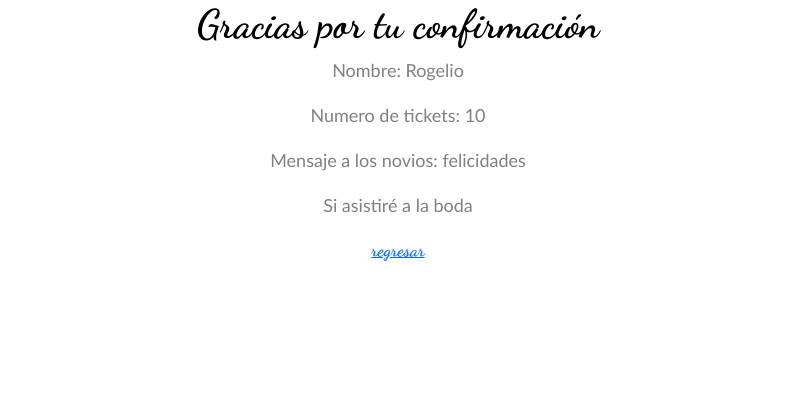
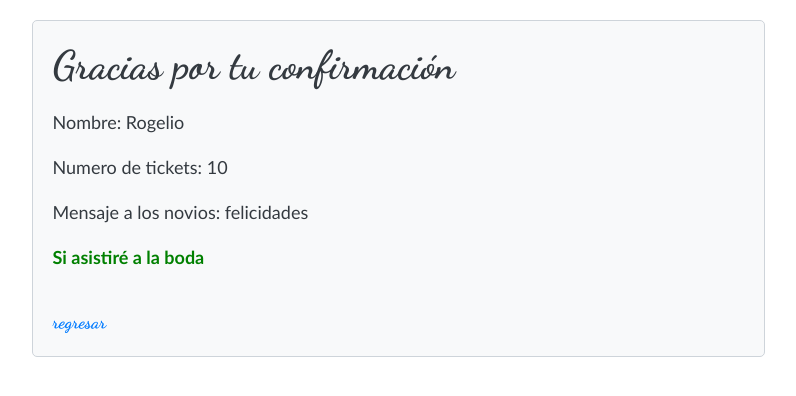
Before and after one commit to roger8787/django-beginner-1, a Django app: template templates/form_successful.html in a window 1280 px wide. Shown: the top 396 px of the page, without its empty margins (242-1038 px from the left). Run offline with Django 4.2, Linux system fonts and the light colour scheme; the template is opened without the code that fills it: values that come from a table or form of the project are taken from there, others are empty; data comes from the database, SQL or seed files in the repository; both versions use the stored data as it was after the commit.

Commit message:
adding css style for the pages when the form ins submited

```diff
--- a/app1/urls.py
+++ b/app1/urls.py
@@ -5,6 +5,7 @@ app_name = 'app1'
 urlpatterns = [
     path('', views.home, name='home'),
     path('about/', views.about, name='about'),
-    # path('successful/', views.successful_view, name='successful'),
+    path('successful/', views.successful_form_view, name='successful'),
     path('not-found/', views.reservation_not_found, name='not-found'),
+
 ]
--- /dev/null
+++ b/static/css/form_successful.css
@@ -0,0 +1,38 @@
+.custom-container {
+    background-color: #f8f9fa;
+    border: 1px solid #ced4da;
+    border-radius: 5px;
+    padding: 20px;
+    margin-top: 20px;
+}
+
+.custom-container h1 {
+    color: #343a40;
+    font-weight: bold;
+    margin-bottom: 20px;
+}
+
+.custom-container p {
+    color: #343a40;
+}
+
+.custom-container .attend {
+    font-weight: bold;
+    color: green;
+}
+
+.custom-container .not-attend {
+    font-weight: bold;
+    color: red;
+}
+
+.custom-container .return-link {
+    color: #007bff;
+    text-decoration: none;
+    display: inline-block;
+    margin-top: 20px;
+}
+
+.custom-container .return-link:hover {
+    text-decoration: underline;
+}
--- a/templates/form_successful.html
+++ b/templates/form_successful.html
@@ -1,9 +1,13 @@
 {% extends "base.html" %}
+{% load static %}
+
 
 {% block content %}
 
 
 <div class="container">
+
+  <link rel="stylesheet" href="{%static 'css/form_successful.css'%}">
 
 
  <!-- messages-->
@@ -39,24 +43,34 @@
 
 
 
-    <div class="row">
-        <div class="col text-center">
-
-            <h1 style="color: black;">Gracias por tu confirmación</h1>
+    <div class="row justify-content-center">
+        <div class="col-md-8">
+          <div class="custom-container">
+            <h1 class="confirmation">Gracias por tu confirmación</h1>
             <p>Nombre: {{reservation.name}}</p>
             <p>Numero de tickets: {{reservation.num_tickets}}</p>
             <p>Mensaje a los novios: {{reservation.message}}</p>
 
 
+
+
+
         {% if reservation.will_assist %}
-        <p>Si asistiré a la boda</p>
+        <p class="attend">Si asistiré a la boda</p>
 
-        {%else%} <p>No podré asistir.</p>
+        {%else%} <p class="not-attend">No podré asistir.</p>
 
         {% endif %}
 
 
-        <a href="{%url 'app1:home'%}">regresar</a>
+        <a href="{%url 'app1:home'%}" class="return-link">regresar</a>
+
+
+
+
+
+
+      </div>
 
 
 
--- a/templates/index.html
+++ b/templates/index.html
@@ -543,7 +543,7 @@ codigo de vestimenta -->
 <!-- wedding form -->
 
 
-<a id="form-position"></a>
+
 
 
 
```
Also changed, not shown: app1/views.py (+8 -1 lines), db.sqlite3.
